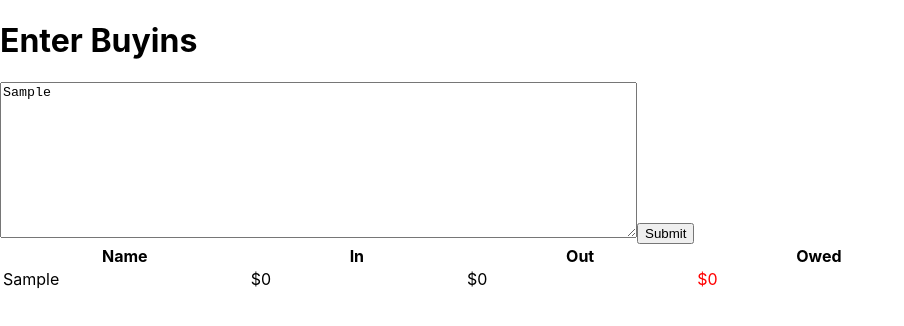
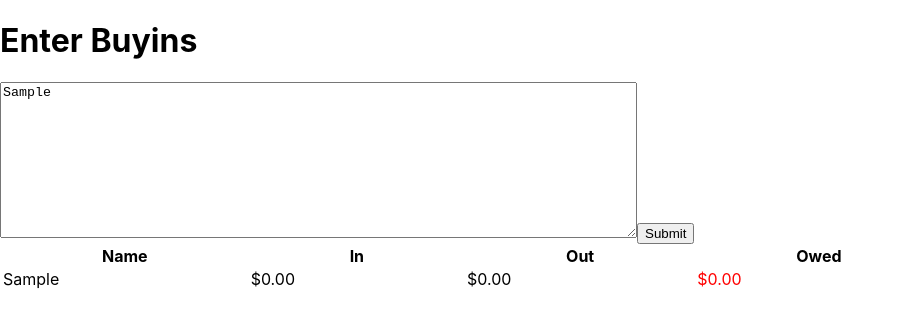
Before and after one commit to haltonba/buyintracker, a React (Create React App) app: page / in a window 1280 px wide. Both pictures are taken after typing "Sample" into the empty fields and a click on the input 665 px from the left and 233 px from the top of the page. Shown: the top 326 px of the page, without its empty margins (0-904 px from the left). Built offline with nearby package versions, Linux system fonts and the light colour scheme.

Commit message:
react-create-app on Heroku

```diff
--- a/src/App.js
+++ b/src/App.js
@@ -55,9 +55,25 @@ export default class App extends Component {
         let index = names.findIndex(x => x.name == split[0])
         names.splice(index, 1, person)
       }
+      else if (split[1] === "created") {
+        let person = names.find(x => x.name === split[0])
+        let amount = split[8].replace(",", "")
+        person.in += (parseInt(amount) / 10)
+        let index = names.findIndex(x => x.name == split[0])
+        names.splice(index, 1, person)
+      }
+      else if (split[1] === "stack") {
+        let person = names.find(x => x.name === split[0])
+        let rAmount = split[5].replace(",", "")
+        let lAmount = split[3]
+        let amount = rAmount - lAmount
+        person.in += (parseInt(amount) / 10)
+        let index = names.findIndex(x => x.name == split[0])
+        names.splice(index, 1, person)
+      }
     }
     names.forEach(person => {
-      person.owed = Math.round(person.out - person.in)
+      person.owed = person.out - person.in
     })
     return names
   }
--- a/src/row.js
+++ b/src/row.js
@@ -6,9 +6,9 @@ export default class Row extends Component {
     return (
         <tr>
             <td>{this.props.person.name}</td>
-            <td>${this.props.person.in}</td>
-            <td>${this.props.person.out}</td>
-            <td style={this.props.person.owed > 0 ? {color: "green"} : {color: "red"}}>${this.props.person.owed}</td>
+            <td>${this.props.person.in.toFixed(2)}</td>
+            <td>${this.props.person.out.toFixed(2)}</td>
+            <td style={this.props.person.owed > 0 ? {color: "green"} : {color: "red"}}>${this.props.person.owed.toFixed(2)}</td>
         </tr>
     )
   }
```
